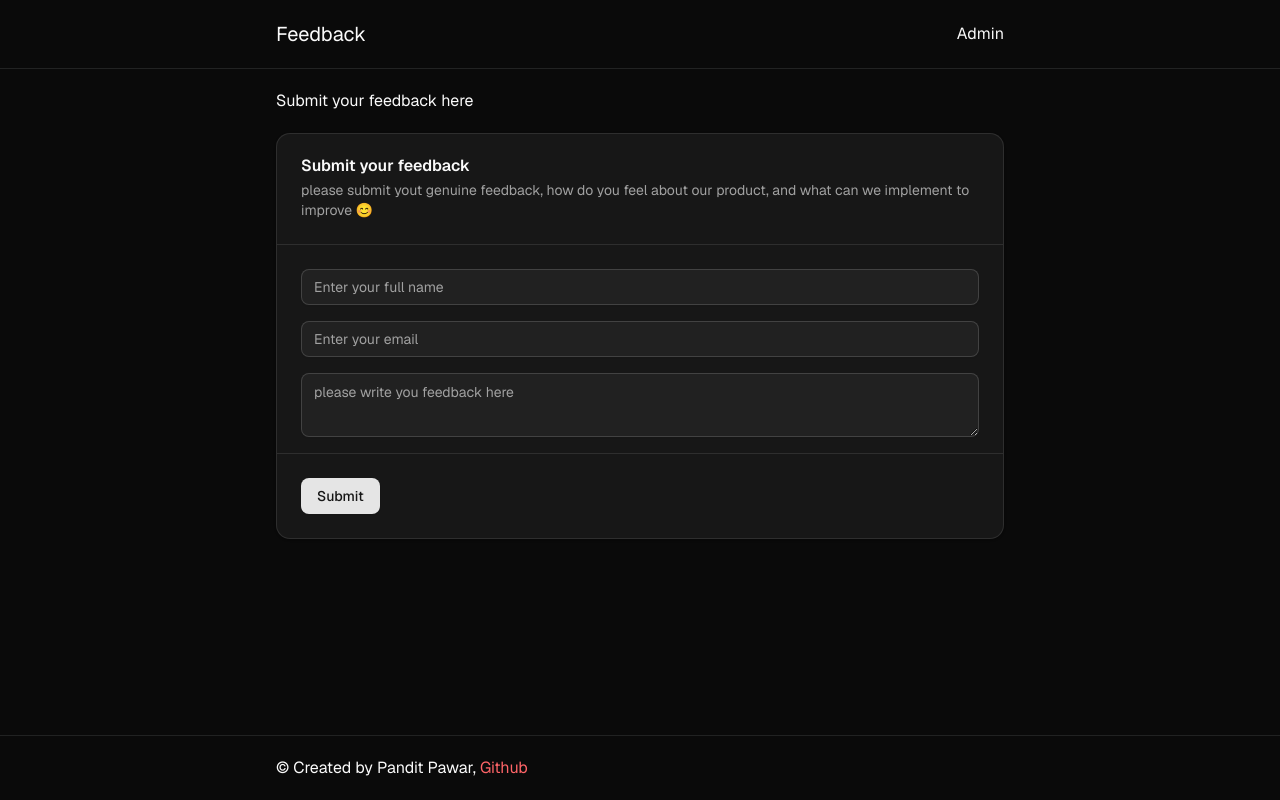
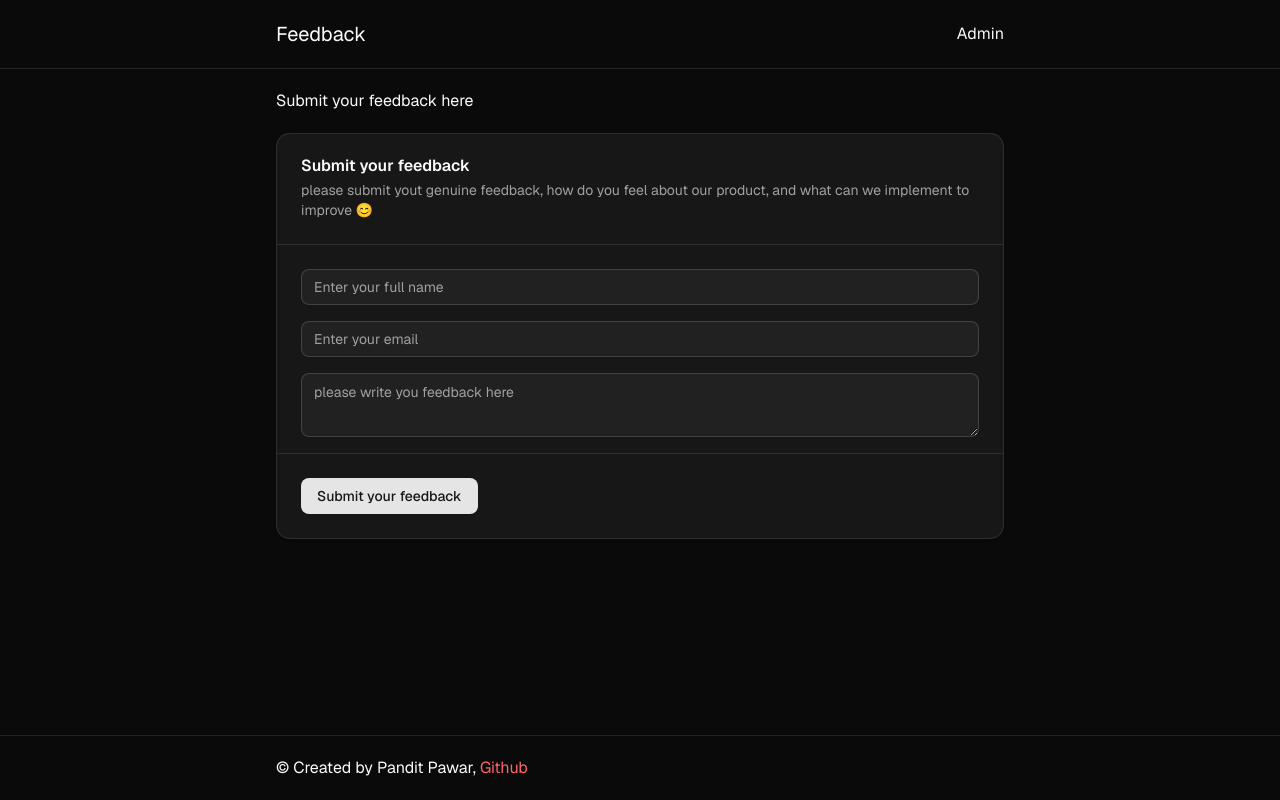
Before and after one commit to iamshadow-xyz/internshala-assignment, a Next.js app: page / in a window 1280 px wide. Built offline with nearby package versions, Linux system fonts and the light colour scheme.

Commit message:
created simple loader button with pending state for form submission

```diff
--- a/app/admin/page.tsx
+++ b/app/admin/page.tsx
@@ -1,9 +1,10 @@
+import { Card, CardHeader } from '@/components/ui/card'
 import React from 'react'
 
 export default function page() {
   return (
     <div>
-      <h1>You are admin</h1>
+      <h1>All feedbacks</h1>
     </div>
   )
 }
--- a/app/page.tsx
+++ b/app/page.tsx
@@ -1,8 +1,8 @@
+import SubmitButton from "@/components/submit-button";
 import { Button } from "@/components/ui/button";
 import { Card, CardContent, CardDescription, CardFooter, CardHeader, CardTitle } from "@/components/ui/card";
 import { Input } from "@/components/ui/input";
 import { Textarea } from "@/components/ui/textarea";
-import Image from "next/image";
 
 export default function Home() {
   return (
@@ -20,7 +20,7 @@ export default function Home() {
             <Textarea className="mb-4" placeholder="please write you feedback here" />
           </CardContent>
           <CardFooter className="border-t">
-            <Button>Submit</Button>
+            <SubmitButton text="Submit your feedback" />
           </CardFooter>
         </form>
       </Card>
--- /dev/null
+++ b/components/submit-button.tsx
@@ -0,0 +1,18 @@
+import React from 'react'
+import { Button } from './ui/button'
+import { useFormStatus } from 'react-dom'
+import { Loader2 } from 'lucide-react'
+
+export default function SubmitButton({text}: {text: string}) {
+    const {pending} = useFormStatus()
+  return (
+    <div>
+      <Button className='cursor-pointer' disabled={pending} >
+        {
+            pending ?? <Loader2 className='animate-spin'/>
+        }
+        {text}
+      </Button>
+    </div>
+  )
+}
```
